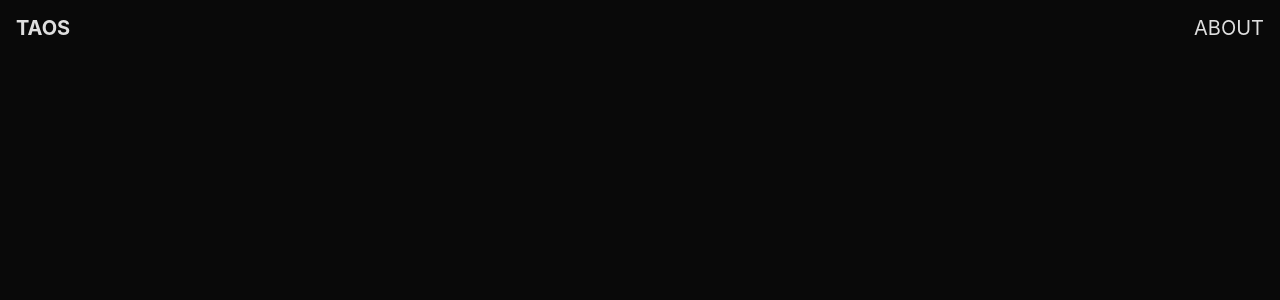
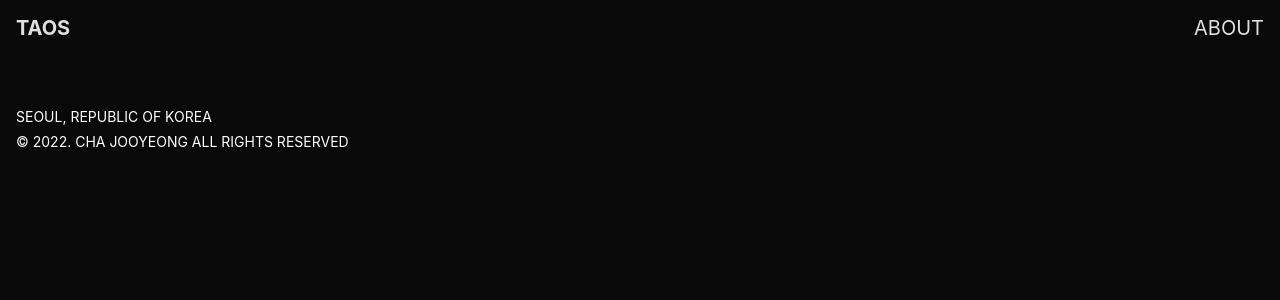
Before and after one commit to jooo0922/the-art-of-shader, a React (Create React App) app: page /about in a window 1280 px wide. Shown: the top 300 px of the page. Built offline with nearby package versions, Linux system fonts and the light colour scheme.

Commit message:
feat: 페이지에 Footer 컴포넌트 추가

```diff
--- a/src/pages/About/About.tsx
+++ b/src/pages/About/About.tsx
@@ -1,11 +1,14 @@
 import React from "react";
 import Header from "../../components/Header/Header";
+import Footer from "../../components/Footer/Footer";
 import styles from "./About.module.css";
 
 const About: React.FC = () => {
   return (
     <div className={styles.About}>
       <Header></Header>
+      <div className={styles.Content}></div>
+      <Footer></Footer>
     </div>
   );
 };
--- a/src/pages/Main/Main.tsx
+++ b/src/pages/Main/Main.tsx
@@ -1,11 +1,14 @@
 import React from "react";
 import Header from "../../components/Header/Header";
+import Footer from "../../components/Footer/Footer";
 import styles from "./Main.module.css";
 
 const Main: React.FC = () => {
   return (
     <div className={styles.Main}>
       <Header></Header>
+      <div className={styles.Content}></div>
+      <Footer></Footer>
     </div>
   );
 };
```
